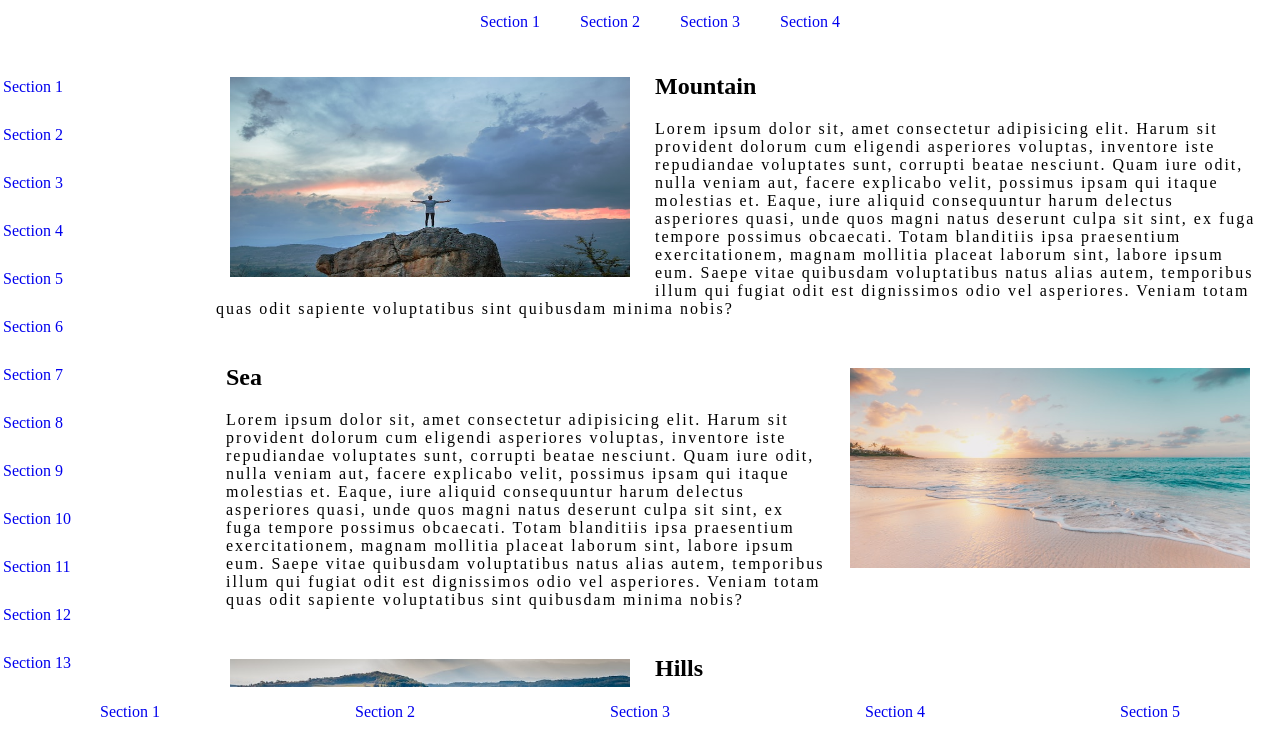
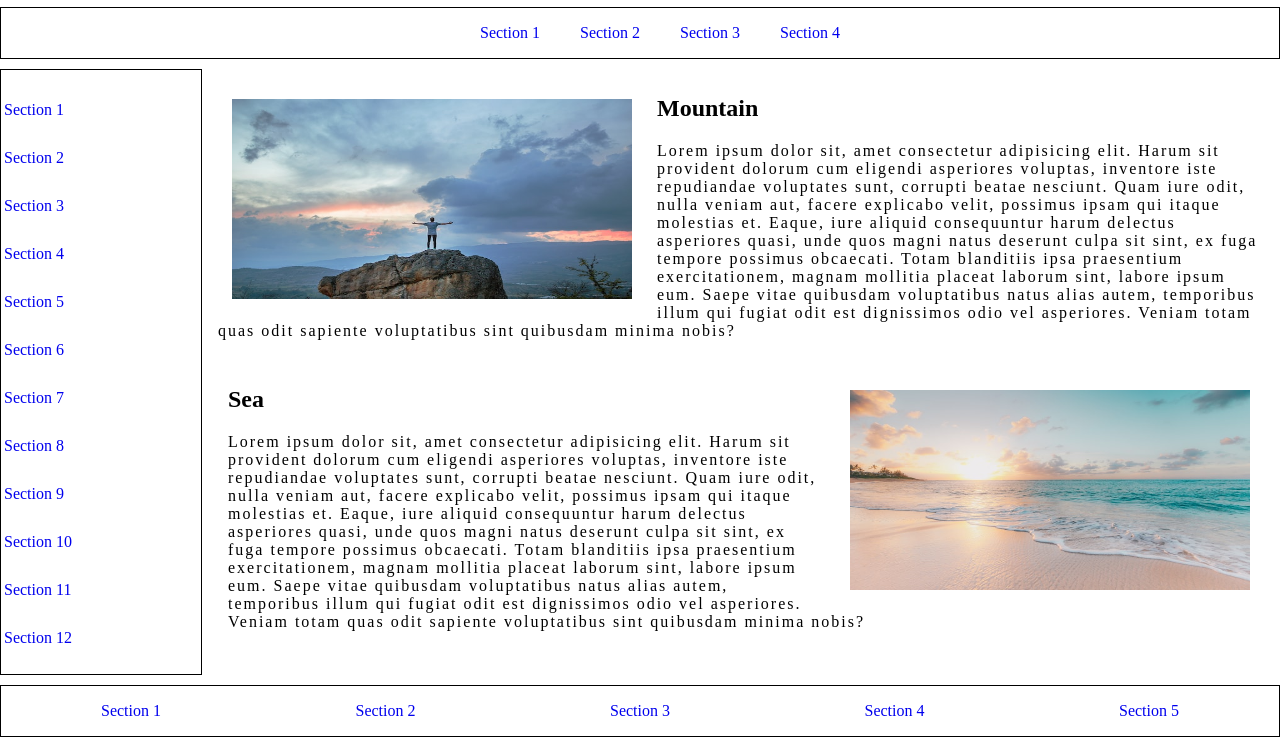
Before and after one commit to Quantumminded/Exercise, a plain HTML site: page index.html in a window 1280 px wide. Shown: the part 63-800 px from the top of the page. Drawn offline with Linux system fonts and the light colour scheme.

Commit message:
add border

```diff
--- a/index.html
+++ b/index.html
@@ -16,6 +16,7 @@
         display: flex;
         flex-direction: column;
         height: 100%;
+        gap: 10px;
 
     }
 
@@ -37,6 +38,7 @@
 
 
     header {
+        border: 1px solid black;
 
     }
 
@@ -53,6 +55,7 @@
     main {
     overflow: hidden;
     display: flex;
+
     }
 
     .img1 {
@@ -123,6 +126,7 @@
 
     aside {
         flex: 0 0 200px;
+        border: 1px solid black;
 
     }
     aside ul {
@@ -145,7 +149,7 @@
     }
 
     footer {
-
+        border: 1px solid black;
     }
 
     footer ul {
```
